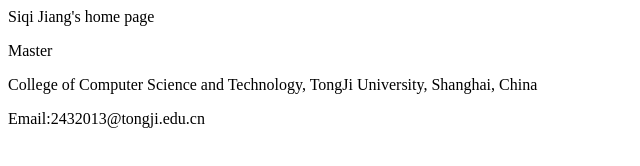
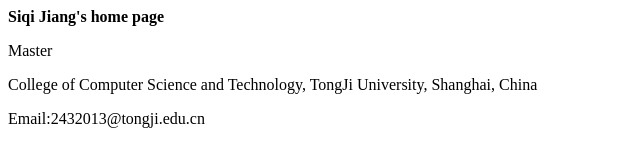
Before and after one commit to SiqiJiang-tju/SiqiJiang-tju.github.io, a plain HTML site: page index.html in a window 1280 px wide. Shown: the full height of the page, 0-640 px from the left. Drawn offline with Linux system fonts and the light colour scheme.

Commit message:
Update index.html

```diff
--- a/index.html
+++ b/index.html
@@ -1,4 +1,4 @@
-<p><b></b>Siqi Jiang's home page</b></p>
+<p><b>Siqi Jiang's home page</b></p>
 <p>Master</p>
 <p>College of Computer Science and Technology, TongJi University, Shanghai, China</p>
 <p>Email:2432013@tongji.edu.cn</p>
```
